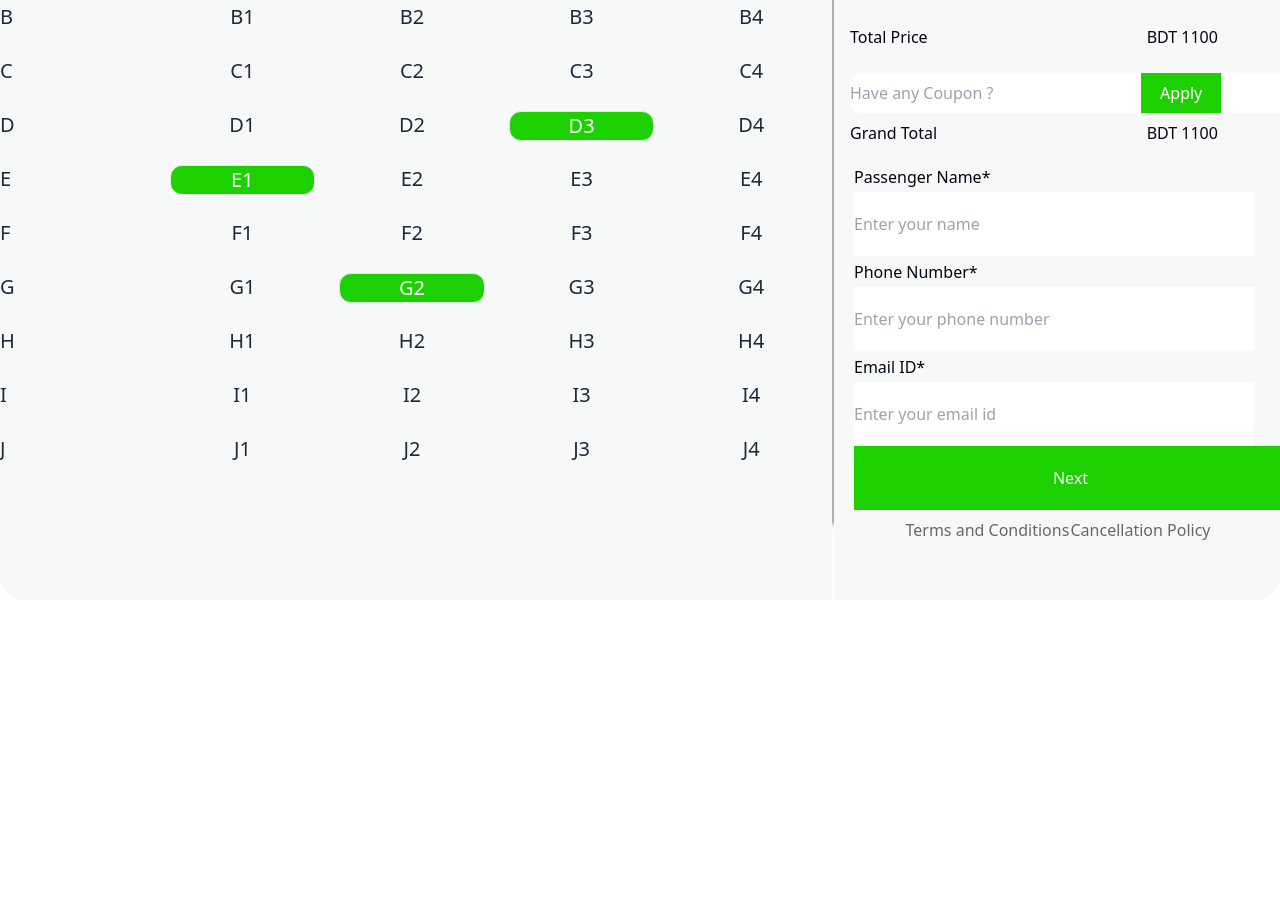
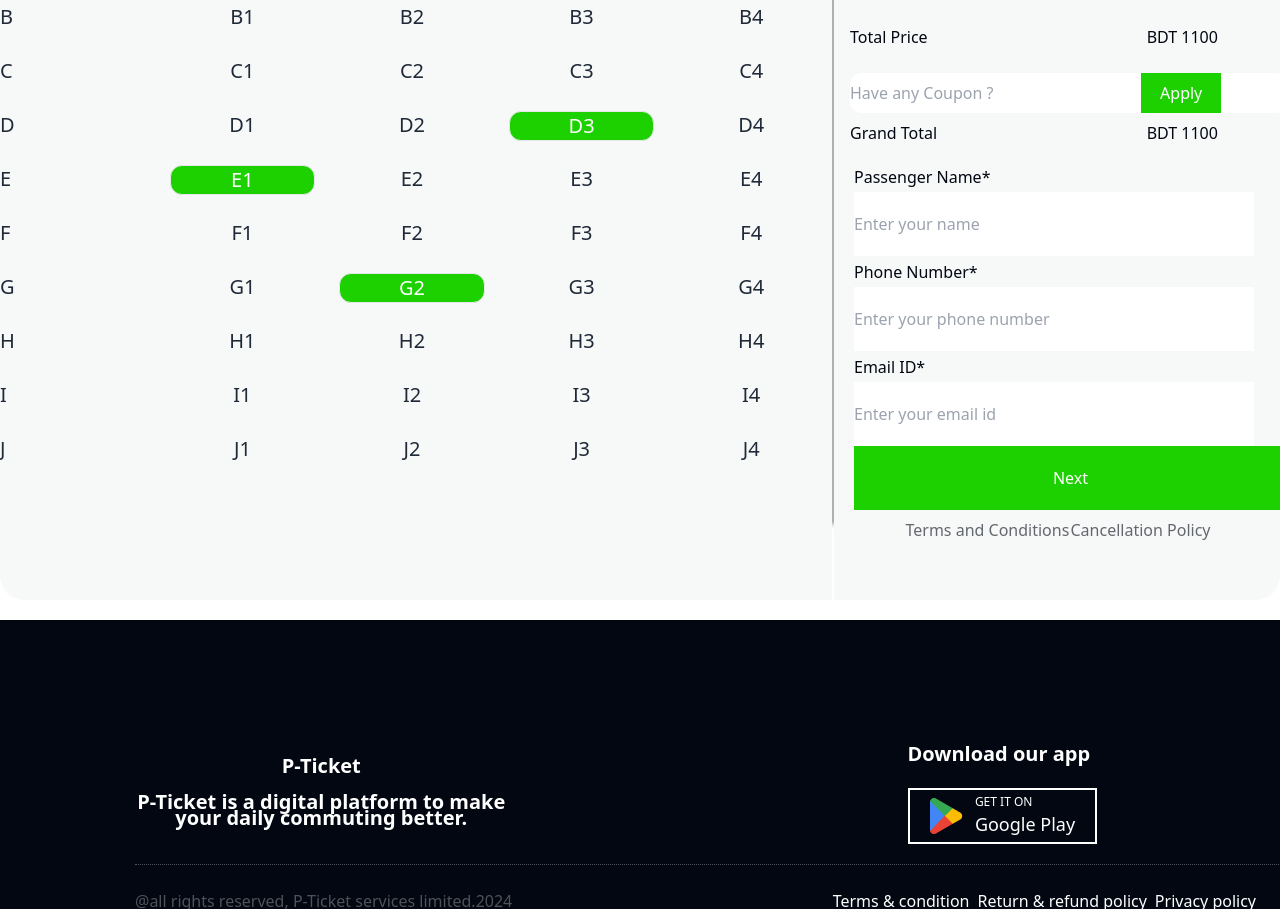
Before and after one commit to KaziMithfa/Bus-Ticket, a plain HTML site: page index.html in a window 1280 px wide. Shown: the part 2026-2938 px from the top of the page. Before the commit the page ends 2626 px from the top, so only its background shows below. Drawn offline with nearby package versions, Linux system fonts and the light colour scheme.

Commit message:
footer section added

```diff
--- a/index.html
+++ b/index.html
@@ -731,6 +731,59 @@
 
     </main>
 
+    <footer class="mt-5 ;lg:h-[450px] bg-[#030712] lg:pl-[135px] lg:pt-[120px]  pt-[20px] ">
+
+        <div class=" flex flex-row  justify-between items-center lg:gap-x-[400px]">
+
+            <div class="w-[50%]">
+                <p class=".raleway text-[#FFF] text-center lg:text-[20px] text-xs font-normal lg:font-semibold">P-Ticket
+                </p>
+
+                <p class=".inter text-[#FFF] text-center lg:text-[20px] text-xs font-normal  lg:font-semibold lg:mt-5">
+                    P-Ticket is a digital
+                    platform to
+                    make your daily commuting better.</p>
+
+            </div>
+
+            <div class="w-[50%]">
+                <p class="text-[#FFF] .raleway lg:text-xl text-xs lg:font-semibold font-normal">Download our app</p>
+                <div
+                    class="flex flex-row space-x-1 items-center justify-center w-[150px] lg:w-[189px] lg:h-[56px] border-[2px] border-[#FFF] lg:mt-5 gap-x-2">
+                    <img src="images/playstore.png" alt="">
+                    <p class="text-xs font-normal text-[#FFF]">GET IT ON <br> <span class="text-lg font-medium">Google
+                            Play</span>
+                    </p>
+                </div>
+
+            </div>
+
+
+
+
+        </div>
+
+        <hr class="border-t border-dotted border-[#FFFFFF4D] lg:w-[1170px] mt-5 h-0">
+
+        <div class="flex justify-between lg:mt-7 mt-4 items-center">
+            <p class="text-[#FFFFFF4D] lg:text-[16px] text-xs font-normal">@all rights reserved, P-Ticket services
+                limited.2024</p>
+
+            <div class="flex  items-center gap-x-2 .inter text-[#FFF] lg:mr-6 mr-3">
+                <p class="lg:text-[16px] text-xs">Terms & condition</p>
+                <p class="lg:text-[16px] text-xs">Return & refund policy</p>
+                <p class="lg:text-[16px] text-xs">Privacy policy</p>
+
+            </div>
+
+
+
+        </div>
+
+
+
+    </footer>
+
 
 
 </body>
```
